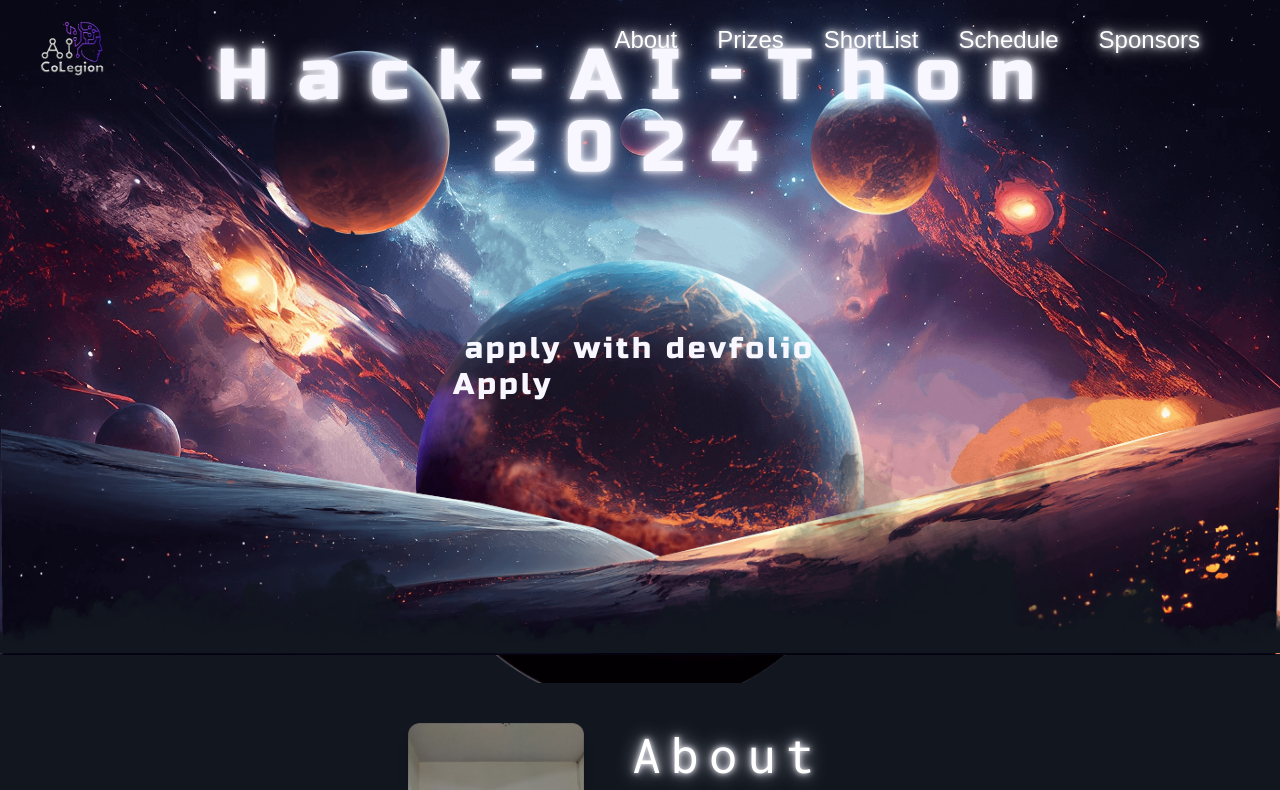
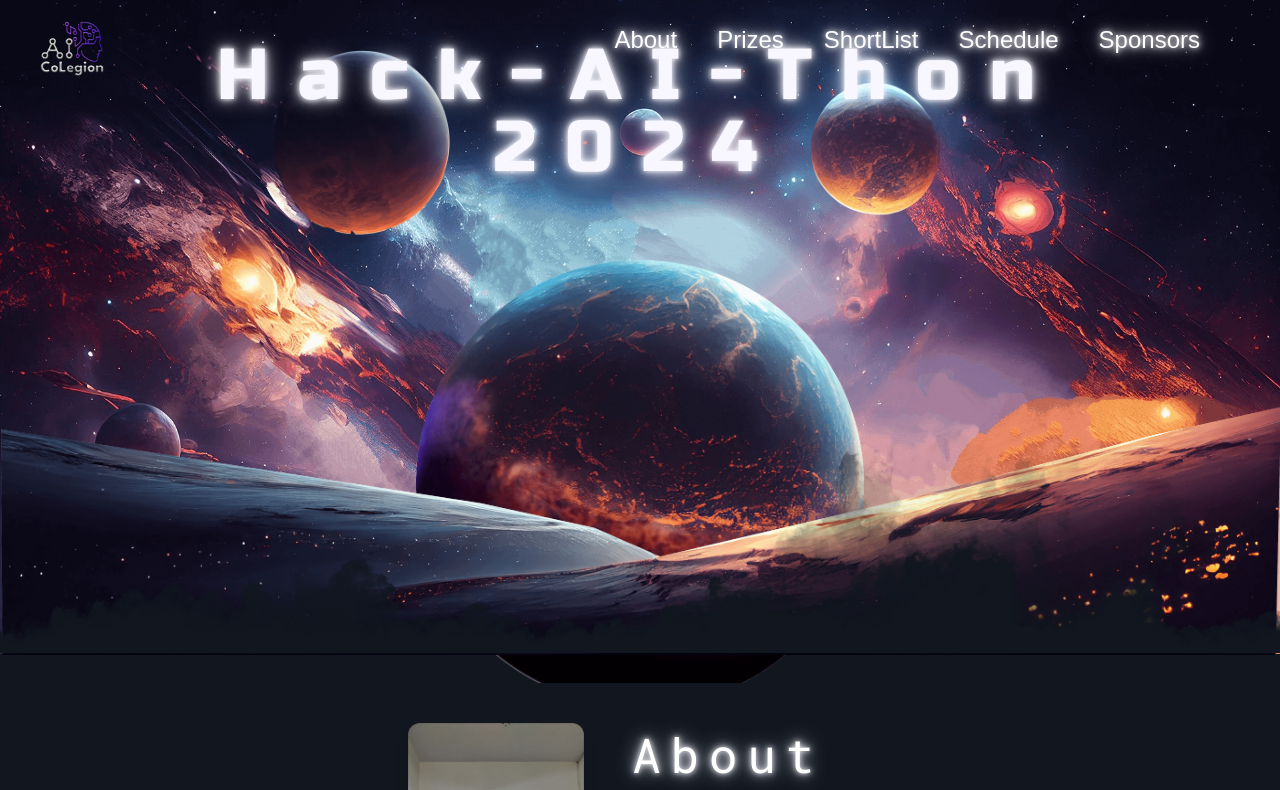
Before and after one commit to CodeMaverick07/Hack-ai-thon, a React (Create React App) app: page / in a window 1280 px wide. Shown: the top 790 px of the page. Built offline with nearby package versions, Linux system fonts and the light colour scheme; a web font is replaced by a local one.

Commit message:
Add Apply button to Footer and remove Apply button from HeroSection

```diff
--- a/src/components/Footer.jsx
+++ b/src/components/Footer.jsx
@@ -1,4 +1,5 @@
 import React from "react";
+import { FaArrowRight } from "react-icons/fa";
 
 const Footer = () => {
   const social = [
@@ -66,7 +67,14 @@ const Footer = () => {
   ];
   return (
     <footer className="bg-black  max-md:h-[50vh] flex justify-center items-center">
-      <div className="mx-auto max-w-7xl overflow-hidden px-6 py-20 sm:py-24 lg:px-8">
+      <div className="mx-auto max-w-7xl flex flex-col justify-center items-center overflow-hidden px-6 py-20 sm:py-24 lg:px-8">
+        <a href="#hero">
+          <button className="font-ai text-black text-2xl max-md:text-base max-md:mt-12 p-3 bg-yellow-400 border border-black rounded-lg hover:scale-110">
+            <div className="flex justify-center items-center gap-1">
+              <span>Apply</span> <FaArrowRight />
+            </div>
+          </button>
+        </a>
         <div className="mt-10 flex justify-center space-x-10">
           {social.map((item) => (
             <a
--- a/src/components/HeroSection.jsx
+++ b/src/components/HeroSection.jsx
@@ -1,6 +1,5 @@
 import gsap from "gsap";
 import { ScrollTrigger } from "gsap/ScrollTrigger";
-import { FaArrowRight } from "react-icons/fa";
 
 import { useGSAP } from "@gsap/react";
 import { useEffect } from "react";
@@ -94,28 +93,6 @@ const HeroSection = () => {
             alt=""
             className="absolute z-[70] mb-12"
           />
-          <div
-            className="parallax text3 absolute z-[100] text-3xl font-ai text-[#F8F7FF] mt-[100px] tracking-[0.1em]"
-            data-speed=""
-          >
-            <div className="overflow-visible font-ai text-center">
-              <p> apply with devfolio </p>
-              {/* <button className="font-ai text-black text-xl bg-yellow-400 border border-black p-1 rounded-lg hover:scale-110">
-                <div className="flex justify-center items-center gap-1">
-                  <span>Apply</span> <FaArrowRight />
-                </div>
-              </button> */}
-              <div
-                className="apply-button h-12 w-20"
-                data-hackathon-slug="YOUR-HACKATHON-SLUG"
-                data-button-theme="light"
-              >
-                <div className="flex justify-center items-center gap-1">
-                  <span>Apply</span> <FaArrowRight />
-                </div>{" "}
-              </div>
-            </div>
-          </div>
         </section>
       </div>
       <div className="hidden max-md:flex h-screen w-screen justify-end bg-[#11161F] overflow-x-hidden">
```
